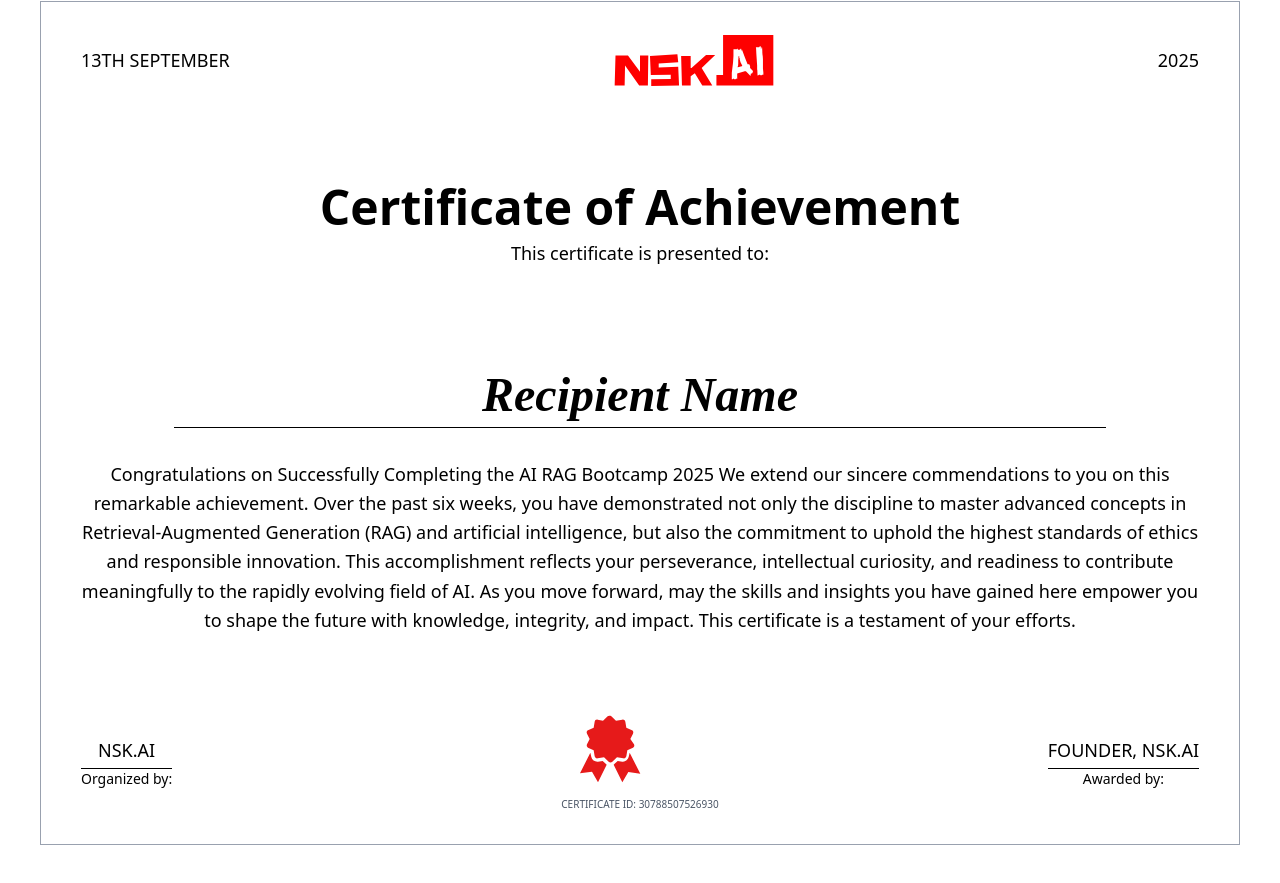
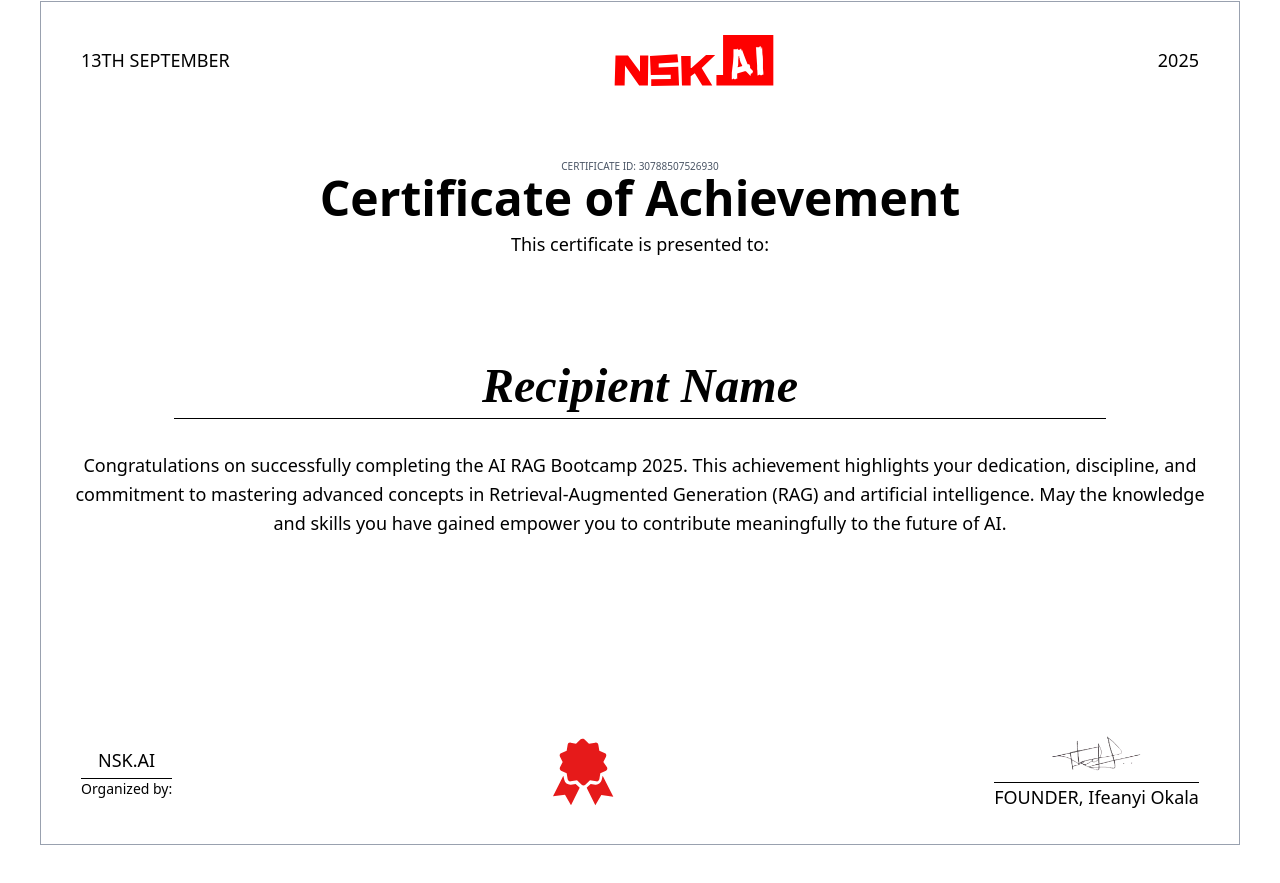
Before and after one commit to EL-ILUMINADO/certificate-page, a React (Vite) app: page / in a window 1280 px wide. Shown: the part 397-1280 px from the top of the page. Built offline with nearby package versions, Linux system fonts and the light colour scheme.

Commit message:
Added signature image and updated Certificate component to include it.

```diff
--- a/src/components/Certificate.tsx
+++ b/src/components/Certificate.tsx
@@ -2,6 +2,8 @@ import React, { useEffect, useRef, useState } from "react";
 import { useReactToPrint } from "react-to-print";
 import DateComponent from "./DateComponent";
 import YearComponent from "./YearComponent";
+
+import signature from "../assets/signature.png";
 
 const Certificate: React.FC = () => {
   const contentRef = useRef<HTMLDivElement>(null);
@@ -71,7 +73,7 @@ const Certificate: React.FC = () => {
           }}
         >
           {/* Top Row */}
-          <div className="w-full flex justify-between items-center px-6 mb-16 md:mb-24">
+          <div className="w-full flex justify-between items-center px-6 mb-10 md:mb-16">
             <span className="text-xs sm:text-sm md:text-lg font-medium">
               <DateComponent />
             </span>
@@ -87,6 +89,10 @@ const Certificate: React.FC = () => {
 
           {/* Title */}
           <div className="mb-6">
+            {/* Certificate ID */}
+            <p className="text-[10px] mt-2 text-gray-600">
+              CERTIFICATE ID: {certificateId}
+            </p>
             <h1 className="text-lg sm:text-3xl md:text-5xl font-bold font-accent">
               Certificate of Achievement
             </h1>
@@ -108,22 +114,16 @@ const Certificate: React.FC = () => {
 
           {/* Message */}
           <p className="text-xs sm:text-sm md:text-lg leading-relaxed px-4 mb-8">
-            Congratulations on Successfully Completing the AI RAG Bootcamp 2025
-            We extend our sincere commendations to you on this remarkable
-            achievement. Over the past six weeks, you have demonstrated not only
-            the discipline to master advanced concepts in Retrieval-Augmented
-            Generation (RAG) and artificial intelligence, but also the
-            commitment to uphold the highest standards of ethics and responsible
-            innovation. This accomplishment reflects your perseverance,
-            intellectual curiosity, and readiness to contribute meaningfully to
-            the rapidly evolving field of AI. As you move forward, may the
-            skills and insights you have gained here empower you to shape the
-            future with knowledge, integrity, and impact. This certificate is a
-            testament of your efforts.
+            Congratulations on successfully completing the AI RAG Bootcamp 2025.
+            This achievement highlights your dedication, discipline, and
+            commitment to mastering advanced concepts in Retrieval-Augmented
+            Generation (RAG) and artificial intelligence. May the knowledge and
+            skills you have gained empower you to contribute meaningfully to the
+            future of AI.
           </p>
 
           {/* Bottom Row */}
-          <div className="flex justify-between items-end w-full px-6 mt-auto">
+          <div className="flex justify-between items-center w-full px-6 mt-auto">
             {/* Left */}
             <div className="flex flex-col items-center">
               <span className="text-xs sm:text-sm md:text-lg font-medium">
@@ -142,18 +142,19 @@ const Certificate: React.FC = () => {
 
             {/* Right */}
             <div className="flex flex-col items-center">
+              <img
+                width={100}
+                src={signature}
+                alt="Signature for NSK.AI Founder"
+              />
+              <div className="h-px bg-black w-full mt-1"></div>
               <span className="text-xs sm:text-sm md:text-lg font-medium">
-                FOUNDER, NSK.AI
+                FOUNDER, Ifeanyi Okala
               </span>
-              <div className="h-px bg-black w-full mt-1"></div>
-              <span className="text-xs sm:text-sm">Awarded by:</span>
+              {/* <div className="h-px bg-black w-full mt-1"></div>
+              <span className="text-xs sm:text-sm">Awarded by:</span> */}
             </div>
           </div>
-
-          {/* Certificate ID */}
-          <p className="text-[10px] mt-2 text-gray-600">
-            CERTIFICATE ID: {certificateId}
-          </p>
         </div>
       </div>
     </section>
```
Also changed, not shown: src/assets/sign-ifeanyi.jpg (added), src/assets/signature.png (added).
